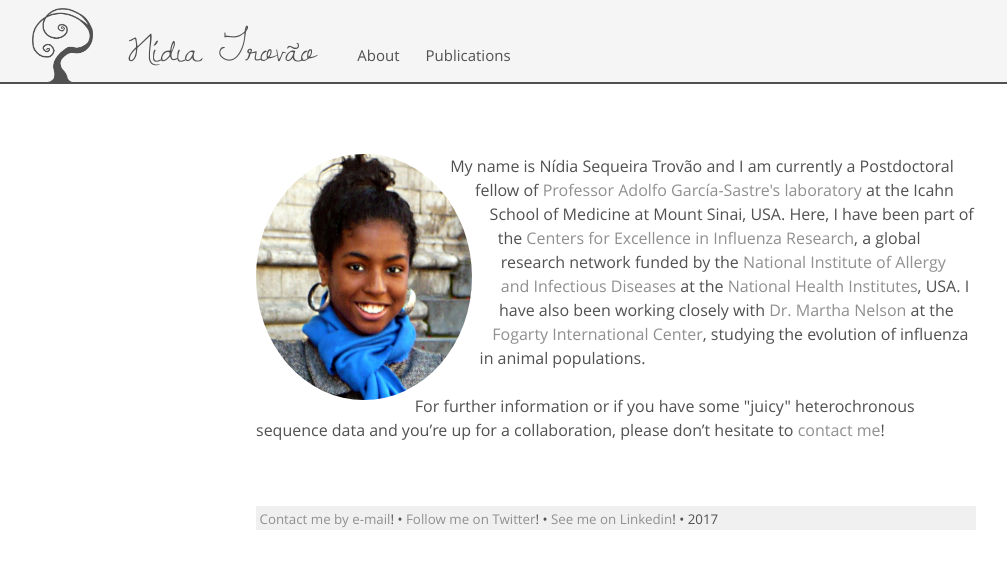
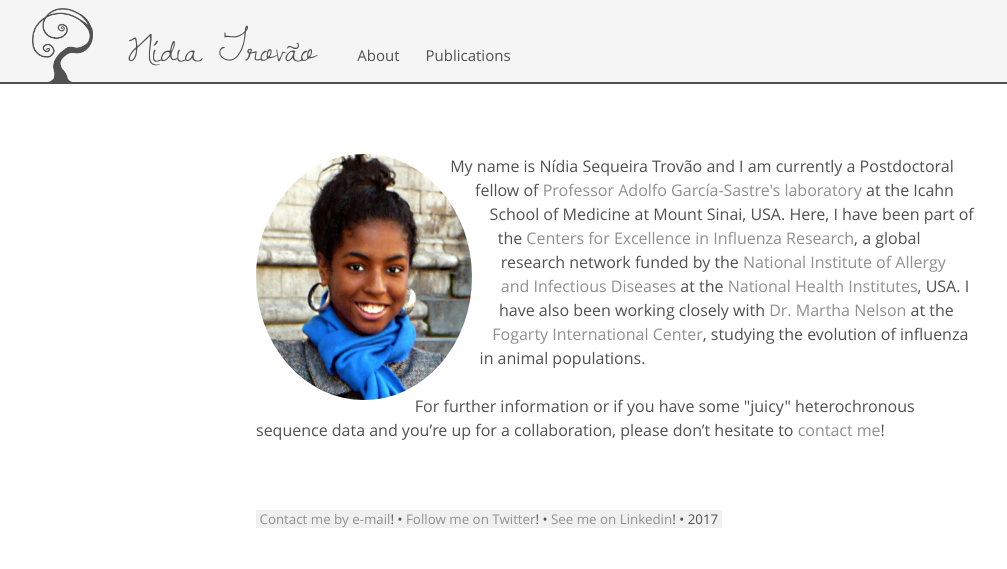
Before and after one commit to nidiatrovao/nidiatrovao.github.io, a Jekyll site: the page built from index.html, in a window 1280 px wide. Shown: the top 569 px of the page, without its empty margins (24-1031 px from the left). Built offline with Jekyll 4.4.1, drawn with Linux system fonts in a browser that asks for light colours.

Commit message:
Update _layout.scss

```diff
--- a/_sass/_layout.scss
+++ b/_sass/_layout.scss
@@ -8,5 +8,9 @@
 
 footer {
   margin-bottom: 2rem;
-  background-color: #F0F0F0;
+  //background-color: #F0F0F0;
+
+  small {
+    background-color: #F0F0F0;
+  }
 }
```
